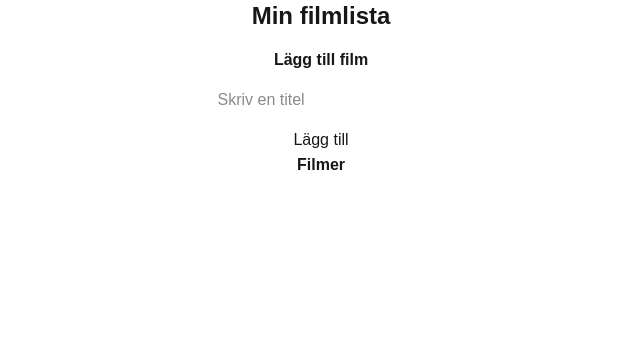
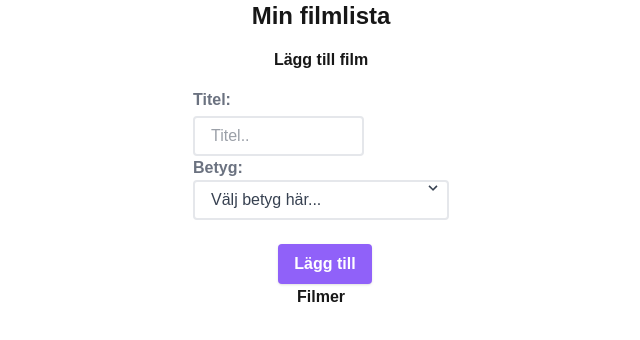
Before and after one commit to inessuhonjic/inl-6, a Next.js app in the folder inl-6/: page / in a window 1280 px wide. Shown: the top 340 px of the page, without its empty margins (319-959 px from the left). Built offline with nearby package versions, Linux system fonts and the light colour scheme.

Commit message:
följde en tutorial eller två och testade mig fram - obs mest testing

```diff
--- a/inl-6/src/app/components/addMovieForm.jsx
+++ b/inl-6/src/app/components/addMovieForm.jsx
@@ -1,19 +1,72 @@
+import React from "react";
+
+const AddMovie = ({ title, rating, onAddMovie, onRatingChange, onTitleChange }) => {
+  const handleSubmit = (e) => {
+    e.preventDefault();
+    onAddMovie(); // Anropar funktionen som skickas via props
+  };
+  return (
+
+
+    <div className="flex max-w-md flex-col gap-4">
+      <form className="w-full max-w-sm" method="post" onSubmit={handleSubmit}>
+        <div className="md:flex md:items-center mb-1">
+          <div className="inline-block relative w-64">
+            <label className=" text-gray-500 font-bold md:text-right mb-1 md:mb-0 pr-4" for="titleField">
+              Titel:
+            </label>
+          </div>
+        </div>
+        <div className="md:w-2/3">
+          <input className="bg-white appearance-none border-2 border-gray-200 rounded w-full py-2 px-4 text-gray-700 leading-tight focus:outline-none focus:bg-white focus:border-purple-500"
+            id="titleField"
+            type="text"
+            placeholder="Titel.."
+            value={title}
+            onChange={onTitleChange}
+          ></input>
+        </div>
 
 
 
-import React from "react";
-const AddMovie = ({ placeholder, onChange, value, onAddMovie }) => {
-  return(
 
-    <div className="flex max-w-md flex-col gap-4">
-        <input type = "text"
-        placeholder={placeholder}
-        onChange={onChange}
-        value={value}/>
 
-        <button onClick={onAddMovie}>Lägg till</button>
+        <div className="inline-block relative w-64 mb-6">
+          <label className=" text-gray-500 font-bold md:text-right mb-1 md:mb-0 pr-4" for="ratingField">Betyg:</label>
+          <select className="bg-white appearance-none border-2 border-gray-200 rounded w-full py-2 px-4 text-gray-700 leading-tight focus:outline-none focus:bg-white focus:border-purple-500"
+            type="text"
+            id="ratingField"
+            value={rating}
+            onChange={onRatingChange}>
+            <option value="0">Välj betyg här...</option>
+            <option value="1">1</option>
+            <option value="2">2</option>
+            <option value="3">3</option>
+            <option value="4">4</option>
+            <option value="5">5</option>
+          </select>
+          <div className="pointer-events-none absolute inset-y-0 right-0 flex items-center px-2 text-gray-700">
+            <svg className="fill-current h-4 w-4" xmlns="http://www.w3.org/2000/svg" viewBox="0 0 20 20"><path d="M9.293 12.95l.707.707L15.657 8l-1.414-1.414L10 10.828 5.757 6.586 4.343 8z" /></svg>
+          </div>
+        </div>
+
+
+
+
+        <div className="md:flex md:items-center">
+          <div className="md:w-1/3"></div>
+          <div className="md:w-2/3">
+            <button className="shadow bg-purple-500 hover:bg-purple-400 focus:shadow-outline focus:outline-none text-white font-bold py-2 px-4 rounded" type="submit">
+              Lägg till
+            </button>
+          </div>
+        </div>
+      </form>
     </div>
 
 
-)}
+  )
+}
+
+
 export default AddMovie;
--- a/inl-6/src/app/page.js
+++ b/inl-6/src/app/page.js
@@ -4,12 +4,31 @@ import AddMovie from "../app/components/addMovieForm"
 import Movie from "../app/components/movie"
 
 export default function Home() {
-  const [movies, setMovies] = useState([]);
-  const [title, setTitle] = useState("");
+const [movies, setMovies] = useState ([])
+const [title, setTitle] = useState ("")
+const [rating, setRating] = useState ("")
+
+
+
+  /*Funktion som anropas när man klickar på "Lägg till film" - se längre ner för anrop - väldigt osäker på syntax - men propsen onAddMovie skickar med själva funktionen:
+        <AddMovie
+        title={title} -> props för titel och samma för rating under
+        rating={rating}
+        onTitleChange={(e) => setTitle(e.target.value)}  -> anonym funktion `? setTitle tar 'e.target.value' - hämtar värdet som matades in med event och ändrar värdet i titel till den nya som angavs
+        onRatingChange={(e) => setRating(e.target.value)} -> forts. onChange är en event handler (typ eventlistener?) som används för att fånga upp förändringar i formelement - skickas som props från komponenten
+       onAddMovie={handleAddMovie}/> -> triggar igång alltihopa eftersom Lägg till knappen trycktes på
+
+  */
 
   const handleAddMovie = () => {
-      setMovies([...movies, title]); // lägger till ny titel
+      const newMovie = {
+      title: title,
+      rating: rating
+    };
+      setMovies([...movies,newMovie]); // lägger till ny titel i movie - listan - men hur gör man för att lägga till rating stars också?!
+
       setTitle(""); // nollställer inputfält
+      setRating(""); // nollställer ratingfält
     };
 
   return (
@@ -21,21 +40,25 @@ export default function Home() {
 
 
       <AddMovie
-       placeholder="Skriv en titel"
-        onChange={(e) => setTitle(e.target.value)}
-        value={title}
-        onAddMovie={handleAddMovie}/>
+        title={title}
+        rating={rating}
+        onTitleChange={(e) => setTitle(e.target.value)}
+        onRatingChange={(e) => setRating(e.target.value)}
+       onAddMovie={handleAddMovie}/>
       <hr />
 
       <h2 className ="text font-bold mb-4">Filmer</h2>
       <hr />
       <ul>
 
-       {movies.map((movie, index) => (
-    <Movie key={index} title={movie} />
-  ))}
+    {movies.map((movie, index) => (
+  <Movie key={index} title={movie.title} rating={movie.rating} />
+))}
+
+
       </ul>
     </div>
 
   );
+
 }
```
